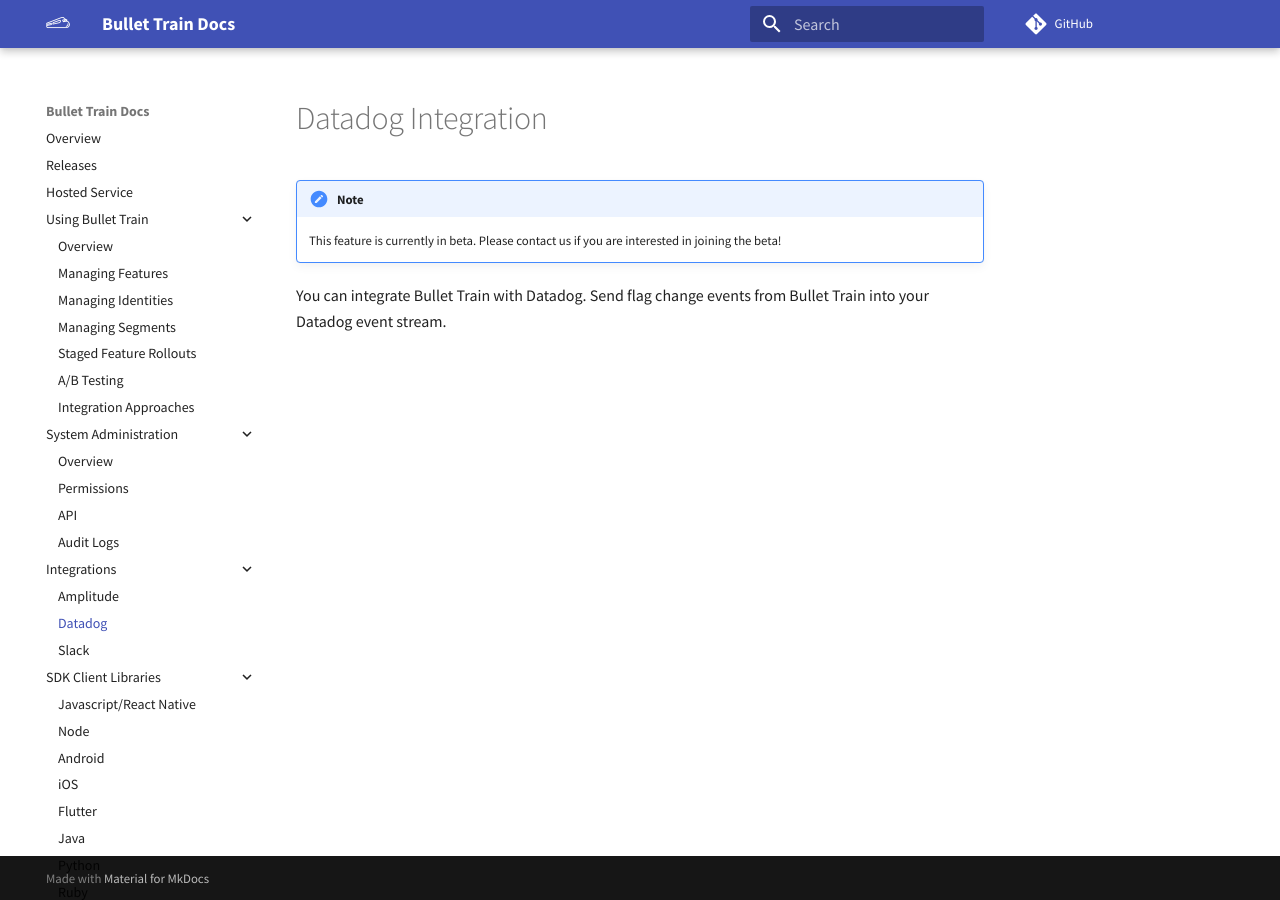
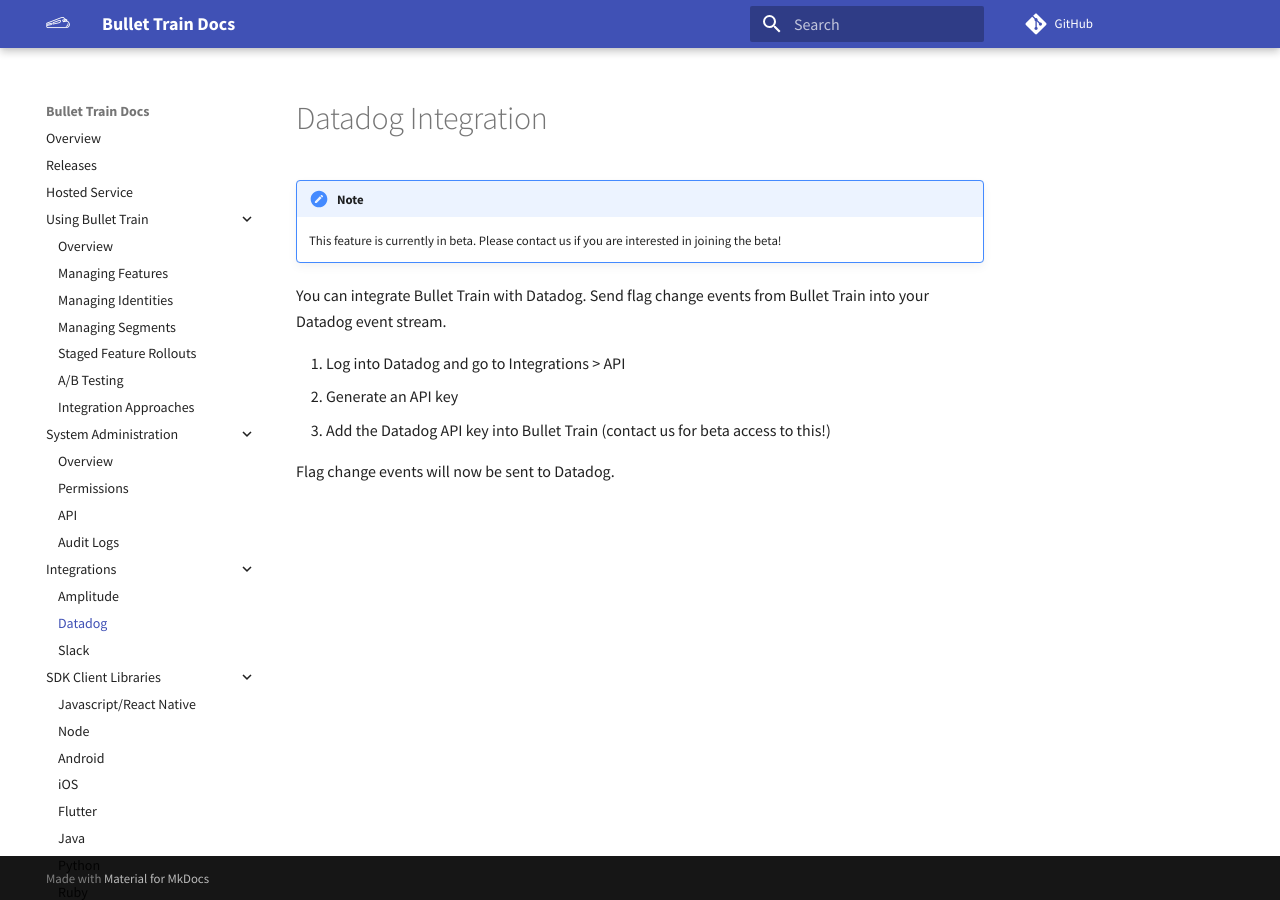
Before and after one commit to Flagsmith/flagsmith-docs, an MkDocs documentation site: the page built from docs/integrations/datadog.md, in a window 1280 px wide. Built offline with MkDocs 1.6.1 and Material for MkDocs 9.7.7, drawn with Linux system fonts in a browser that asks for light colours; comment, search, counter and statistics services are not loaded.

Commit message:
Added datadog info

```diff
--- a/docs/integrations/datadog.md
+++ b/docs/integrations/datadog.md
@@ -6,3 +6,9 @@ description: Integrate Bullet Train with Datadog
     This feature is currently in beta. Please contact us if you are interested in joining the beta!
 
 You can integrate Bullet Train with Datadog. Send flag change events from Bullet Train into your Datadog event stream.
+
+1. Log into Datadog and go to Integrations > API
+2. Generate an API key
+3. Add the Datadog API key into Bullet Train (contact us for beta access to this!)
+
+Flag change events will now be sent to Datadog.
```
